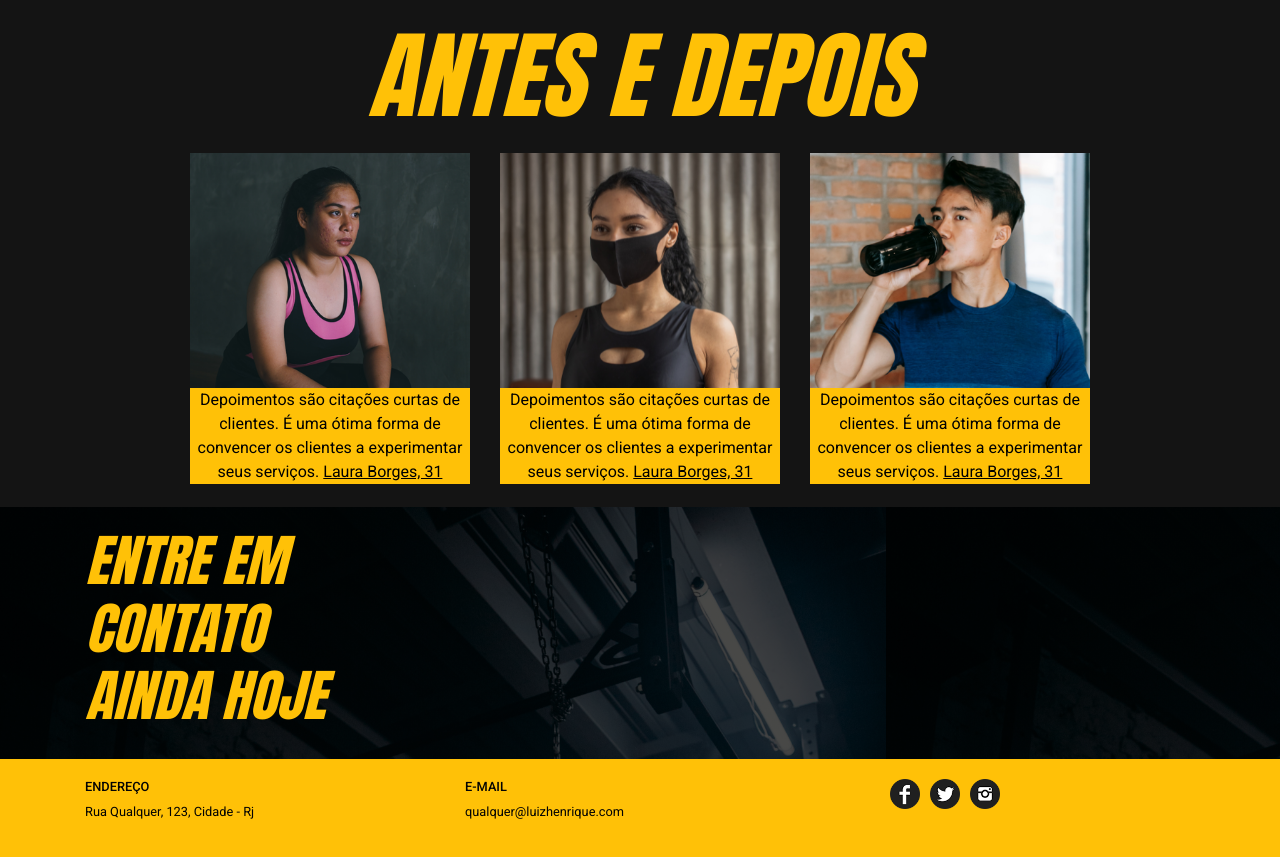
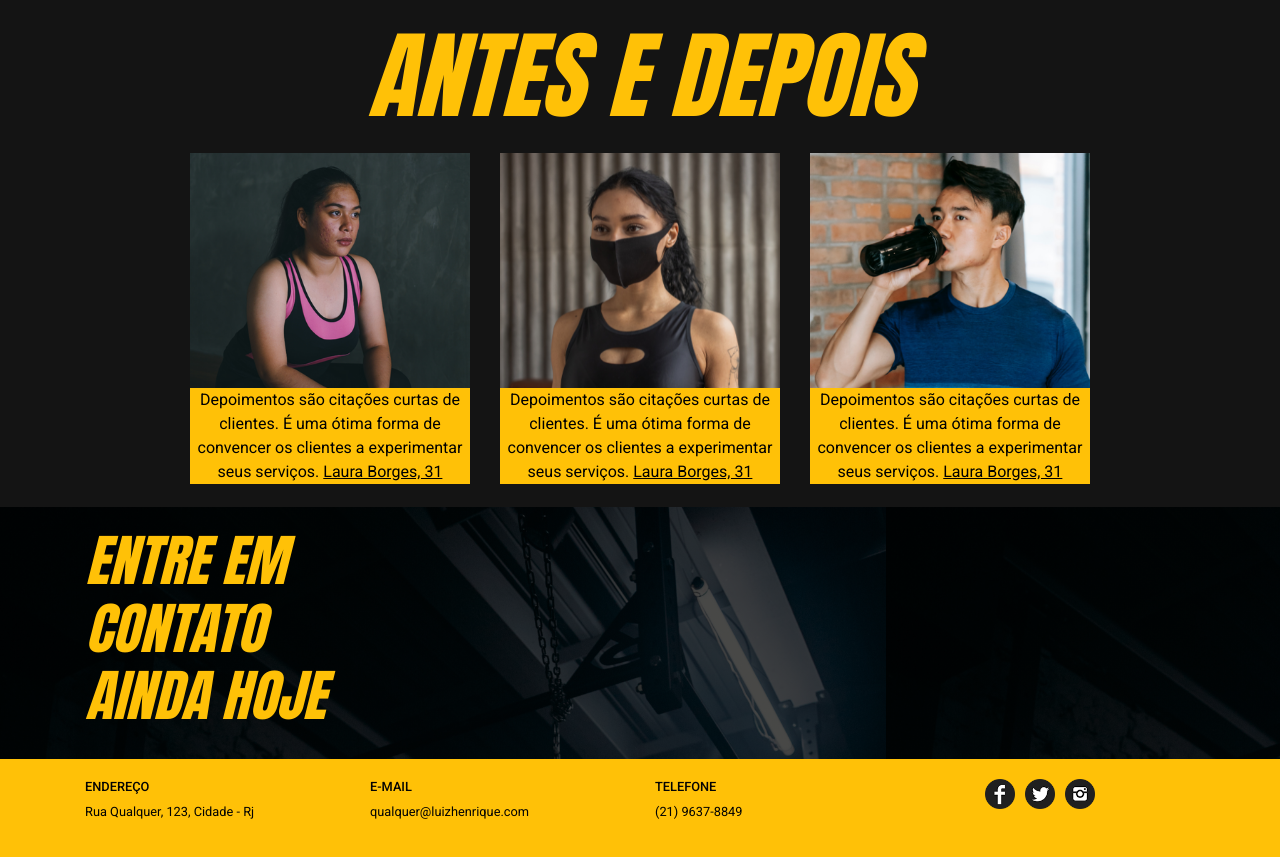
Before and after one commit to LuizHenr1que/LayoutAcademia, a plain HTML site: page index.html in a window 1280 px wide. Shown: the part 1545-2402 px from the top of the page. Drawn offline with nearby package versions, Linux system fonts and the light colour scheme.

Commit message:
telefone

```diff
--- a/index.html
+++ b/index.html
@@ -223,17 +223,22 @@
     <footer>
       <div class="container caixa">
         <div class="row">
-          <div class="col-md-4">
+          <div class="col-md-3">
             <h4>Endereço</h4>
             <p>Rua Qualquer, 123, Cidade - Rj</p>
           </div>
 
-          <div class="col-md-4">
+          <div class="col-md-3">
             <h4>E-mail</h4>
               <p>qualquer@luizhenrique.com</p>
           </div>
 
-          <div class="col-md-4">
+          <div class="col-md-3">
+            <h4>Telefone</h4>
+              <p>(21) 9637-8849</p>
+          </div>
+
+          <div class="col-md-3">
             <ul>
               <li><a href=""><img width="30px" src="img/facebook.png" alt=""></a></li>
 
```
